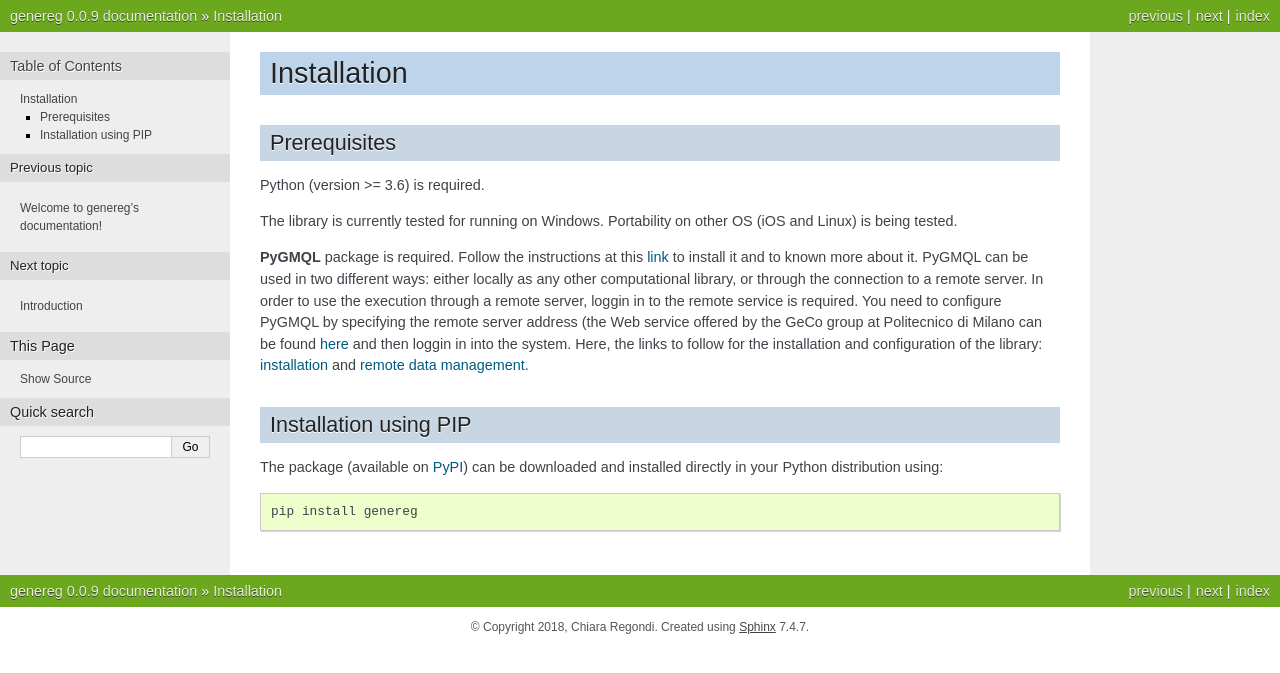
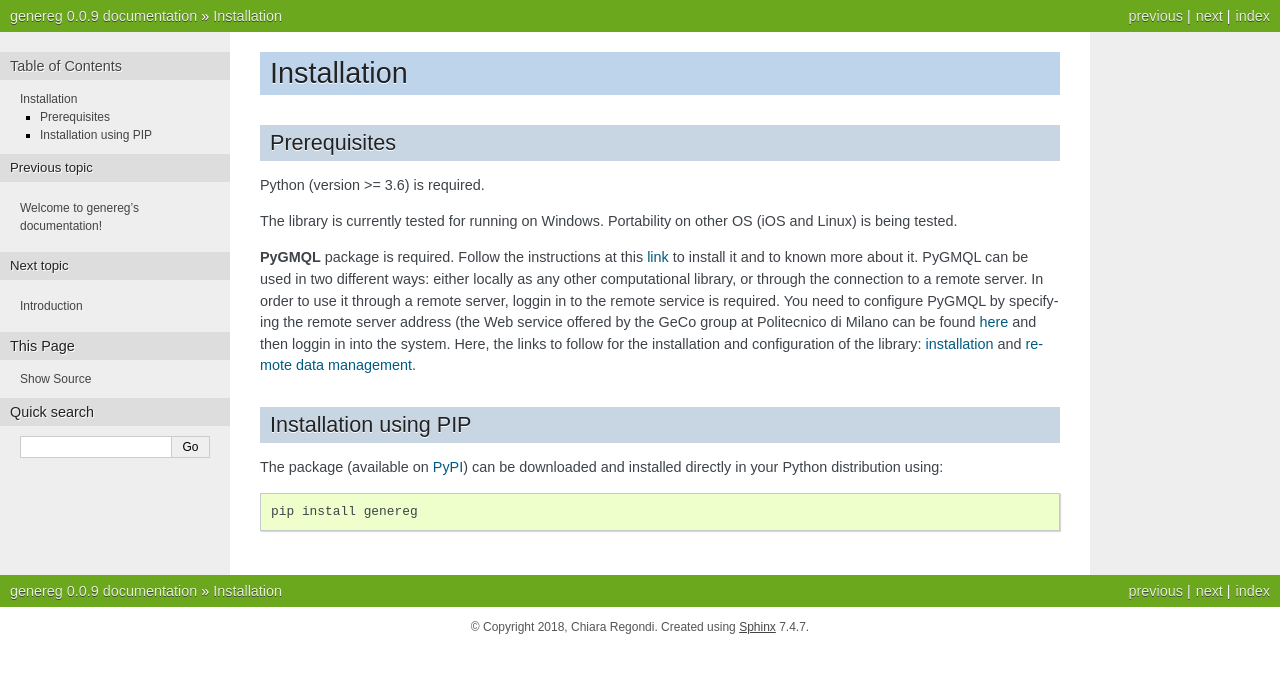
Before and after one commit to DEIB-GECO/genereg, a Sphinx documentation site: the page built from doc/source/installation.rst, in a window 1280 px wide. Shown: the top 673 px of the page. Built offline with Sphinx 7.4.7, drawn with Linux system fonts in a browser that asks for light colours.

Commit message:
Update installation.rst

```diff
--- a/doc/source/installation.rst
+++ b/doc/source/installation.rst
@@ -11,7 +11,7 @@ The library is currently tested for running on Windows. Portability on other OS
 
 **PyGMQL** package is required. Follow the instructions at this `link <https://github.com/DEIB-GECO/PyGMQL>`_
 to install it and to known more about it.
-PyGMQL can be used in two different ways: either locally as any other computational library, or through the connection to a remote server. In order to use the execution through a remote server, loggin in to the remote service is required. You need to configure PyGMQL by specifying the remote server address (the Web service offered by the GeCo group at Politecnico di Milano can be found `here <http://www.gmql.eu/gmql-rest/>`_ and then loggin in into the system.
+PyGMQL can be used in two different ways: either locally as any other computational library, or through the connection to a remote server. In order to use it through a remote server, loggin in to the remote service is required. You need to configure PyGMQL by specifying the remote server address (the Web service offered by the GeCo group at Politecnico di Milano can be found `here <http://www.gmql.eu/gmql-rest/>`_ and then loggin in into the system.
 Here, the links to follow for the installation and configuration of the library: `installation <https://pygmql.readthedocs.io/en/latest/installation.html>`_ and `remote data management <https://pygmql.readthedocs.io/en/latest/remote.html>`_.
 
 
```
